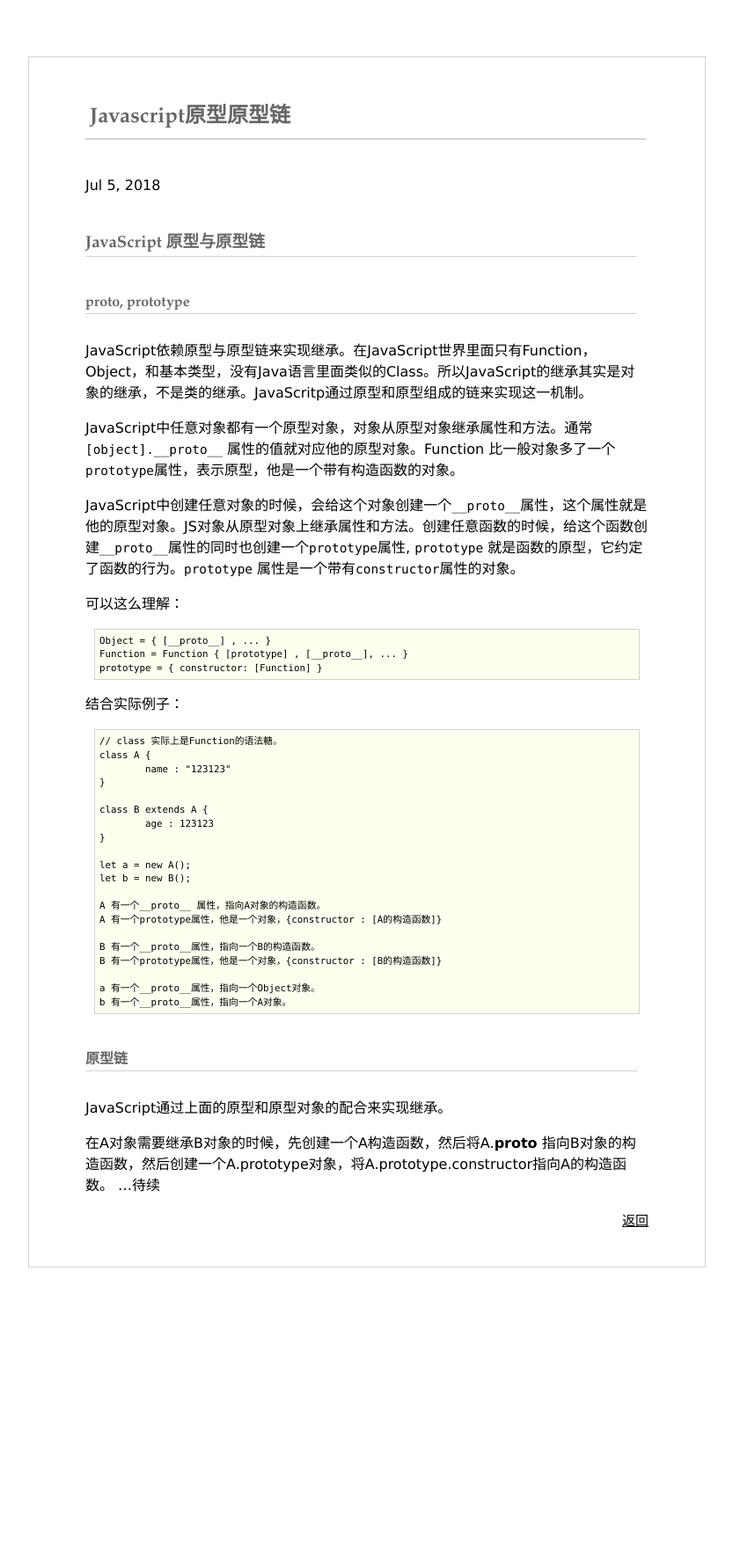
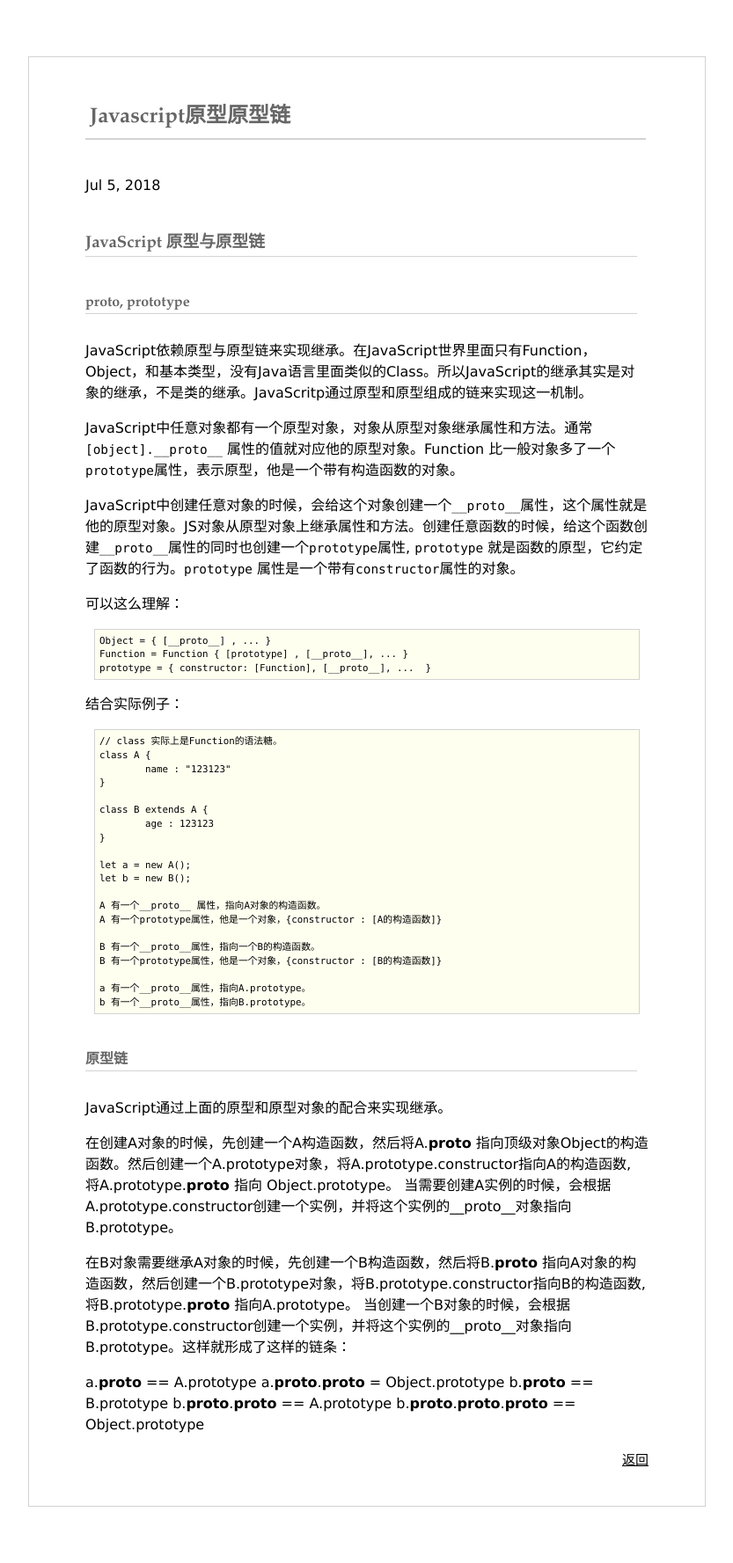
Before and after one commit to chufengma/blog, a Jekyll site: the page built from _posts/2018-07-05-JavaScript原型原型链.md, in a window 1280 px wide. Shown: the whole page at 88% size, without its empty margins (224-1057 px from the left). Built offline with Jekyll 4.4.1, drawn with Linux system fonts in a browser that asks for light colours; our own code applies the rules of GitHub Pages for plain Markdown files; before the commit the page ends 1505 px from its top, so only the background shows below that.

Commit message:
Update 2018-07-05-JavaScript原型原型链.md

````diff
--- a/_posts/2018-07-05-JavaScript原型原型链.md
+++ b/_posts/2018-07-05-JavaScript原型原型链.md
@@ -12,7 +12,7 @@ JavaScript中创建任意对象的时候，会给这个对象创建一个`__prot
 ```
 Object = { [__proto__] , ... }
 Function = Function { [prototype] , [__proto__], ... }
-prototype = { constructor: [Function] }
+prototype = { constructor: [Function], [__proto__], ...  }
 ```
 
 结合实际例子：
@@ -35,13 +35,22 @@ A 有一个prototype属性，他是一个对象，{constructor : [A的构造函
 B 有一个__proto__属性，指向一个B的构造函数。
 B 有一个prototype属性，他是一个对象，{constructor : [B的构造函数]}
 
-a 有一个__proto__属性，指向一个Object对象。
-b 有一个__proto__属性，指向一个A对象。
+a 有一个__proto__属性，指向A.prototype。
+b 有一个__proto__属性，指向B.prototype。
 ```
 
 #### 原型链
 
 JavaScript通过上面的原型和原型对象的配合来实现继承。
 
-在A对象需要继承B对象的时候，先创建一个A构造函数，然后将A.__proto__ 指向B对象的构造函数，然后创建一个A.prototype对象，将A.prototype.constructor指向A的构造函数。
-...待续
+在创建A对象的时候，先创建一个A构造函数，然后将A.__proto__ 指向顶级对象Object的构造函数。然后创建一个A.prototype对象，将A.prototype.constructor指向A的构造函数, 将A.prototype.__proto__ 指向 Object.prototype。
+当需要创建A实例的时候，会根据A.prototype.constructor创建一个实例，并将这个实例的__proto__对象指向B.prototype。
+
+在B对象需要继承A对象的时候，先创建一个B构造函数，然后将B.__proto__ 指向A对象的构造函数，然后创建一个B.prototype对象，将B.prototype.constructor指向B的构造函数, 将B.prototype.__proto__ 指向A.prototype。
+当创建一个B对象的时候，会根据B.prototype.constructor创建一个实例，并将这个实例的__proto__对象指向B.prototype。这样就形成了这样的链条：
+
+a.__proto__ == A.prototype
+a.__proto__.__proto__ = Object.prototype
+b.__proto__ == B.prototype
+b.__proto__.__proto__ == A.prototype
+b.__proto__.__proto__.__proto__ == Object.prototype
````
